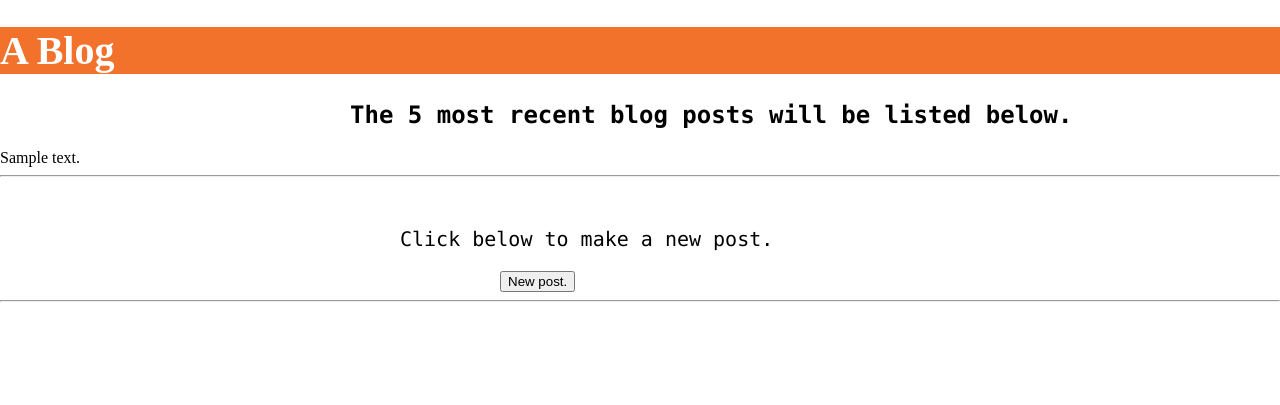
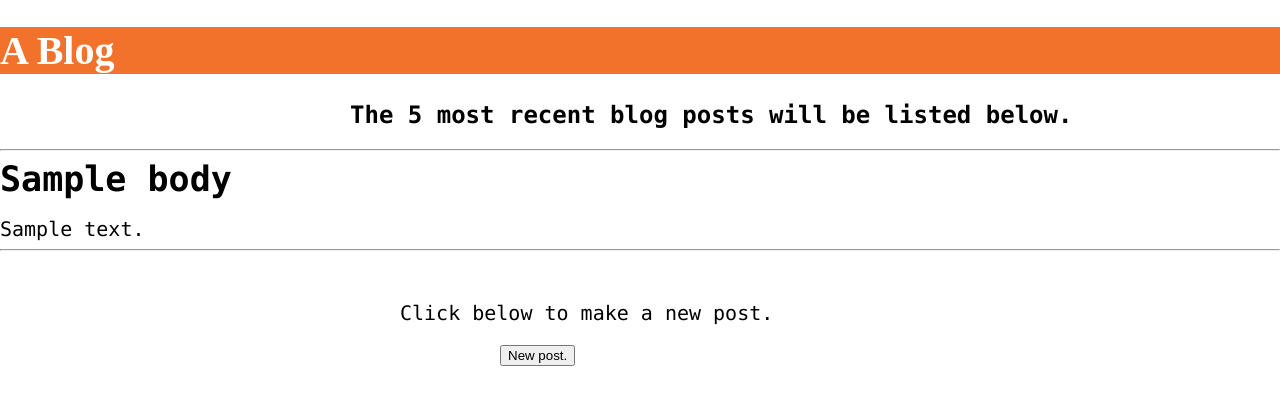
Before and after one commit to kesamu7/build-a-blog, a Python web app: template templates/frontpage.html in a window 1280 px wide. Shown: the top 405 px of the page. Run offline with Jinja, Linux system fonts and the light colour scheme; the template is opened without the code that fills it: most values are stand-ins (such as "Sample title", 1, 10 or a date in 2020).

```diff
--- a/templates/frontpage.html
+++ b/templates/frontpage.html
@@ -5,18 +5,34 @@
 
 <label>
         <h2 style="font-family:consolas;margin-left:350px">The 5 most recent blog posts will be listed below.</h2>
-        {{body}}
+
+
 </label>
+<hr>
 
+{% for body in posts %}
+    <div>
+        <div style="font-family:consolas;font-weight:bold;font-size:35px;">{{body.title}}</div>
+        <br>
+        <div style="font-family:consolas;font-size:20px;">{{body.body}}</div>
+        <hr>
+    </div>
+{% endfor %}
 <form method="post">
 
 
-    <hr>
+
     <p style="font-family:consolas; font-size:20px;margin-left:400px;margin-top:50px;">Click below to make a new post.</p>
     <input style="margin-left:500px" type="submit" value="New post.">
 </form>
-<hr>
 
 
+<!--{% for body in posts %}-->
+    <!--<div>-->
+        <!--<div>{{body.title}}</div>-->
+        <!--<div>{{body.body}}</div>-->
+        <!--<hr>-->
+    <!--</div>-->
+<!--{% endfor %}-->
 
 {% endblock %}
```
Also changed, not shown: main.py (+6 -8 lines), 1 other file.
